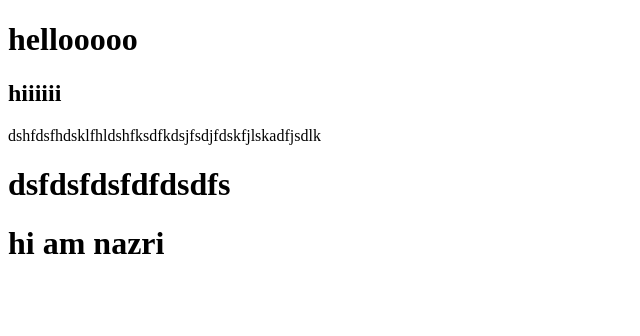
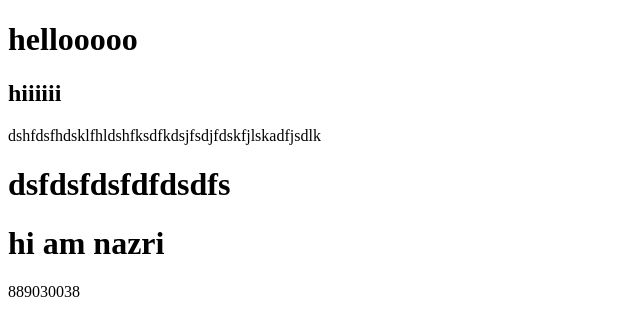
Before and after one commit to ANSIYAKA/demo-, a plain HTML site: page index.html in a window 1280 px wide. Shown: the whole page, without its empty margins (0-640 px from the left). Drawn offline with Linux system fonts and the light colour scheme.

Commit message:
added number

```diff
--- a/index.html
+++ b/index.html
@@ -12,5 +12,8 @@
    <p>dshfdsfhdsklfhldshfksdfkdsjfsdjfdskfjlskadfjsdlk</p>
    <h1>dsfdsfdsfdfdsdfs</h1>
    <h1>hi am nazri</h1>
+   <p>889030038
+
+   </p>
 </body>
 </html>
```
